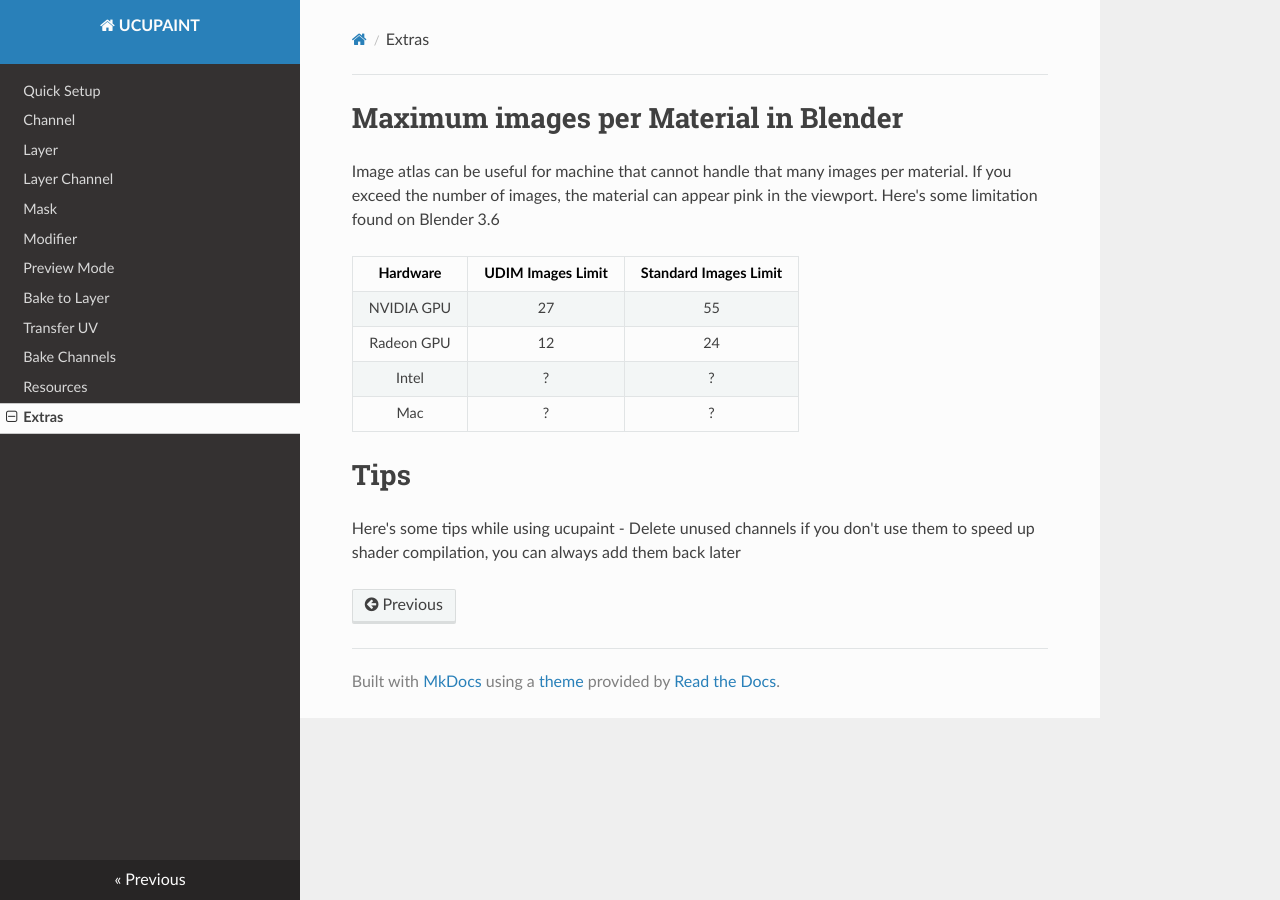
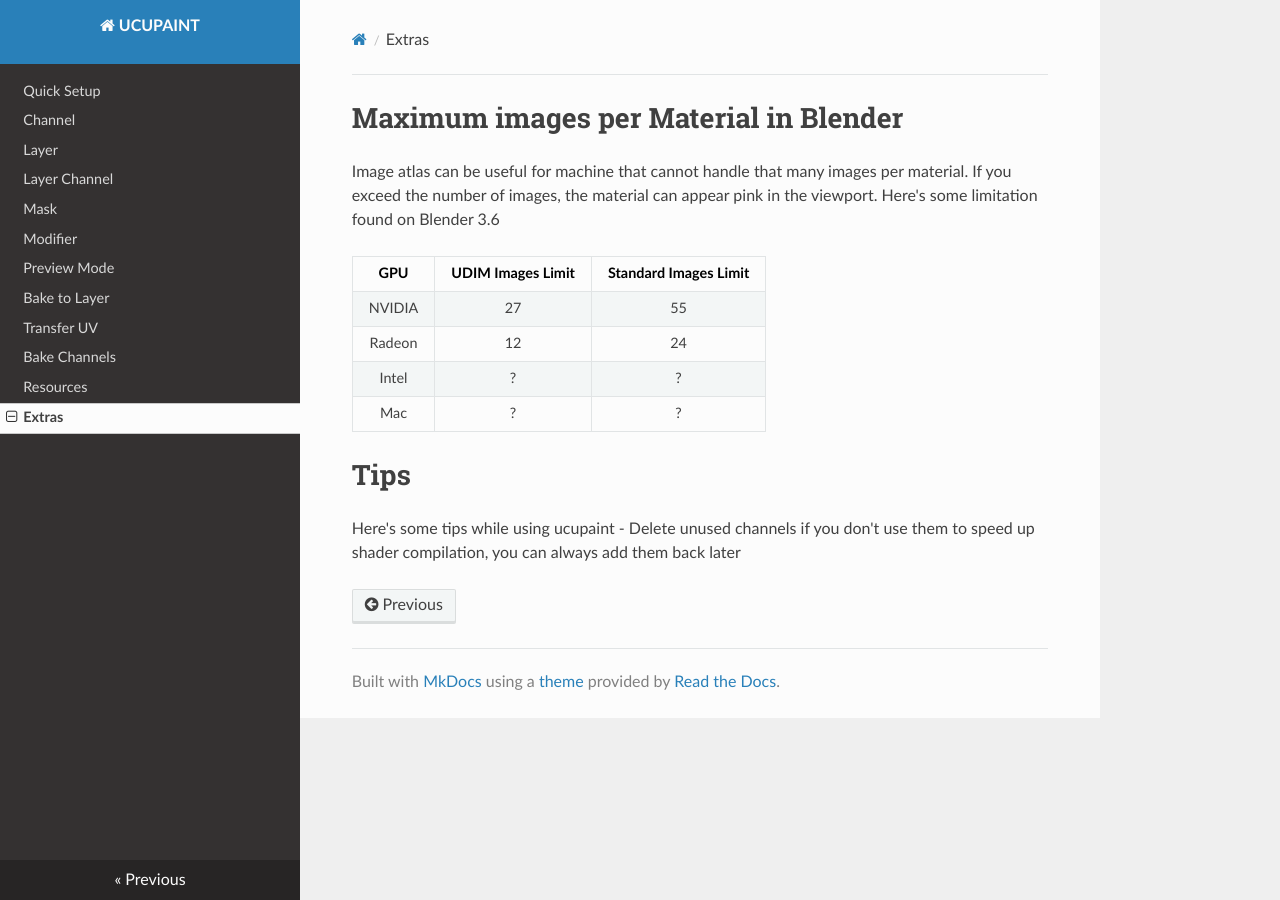
Before and after one commit to ucupumar/ucupaint-wiki, an MkDocs documentation site: the page built from docs/01.11.extras.md, in a window 1280 px wide. Built offline with MkDocs 1.6.1, drawn with Linux system fonts in a browser that asks for light colours; nearby versions of some CDN libraries.

Commit message:
Update 01.11.extras.md

```diff
--- a/docs/01.11.extras.md
+++ b/docs/01.11.extras.md
@@ -1,10 +1,10 @@
 # Maximum images per Material in Blender
 Image atlas can be useful for machine that cannot handle that many images per material. If you exceed the number of images, the material can appear pink in the viewport. Here's some limitation found on Blender 3.6
 
-|  Hardware  | UDIM Images Limit | Standard Images Limit |
+|     GPU    | UDIM Images Limit | Standard Images Limit |
 | :--------: | :---------------: | :-------------------: |
-| NVIDIA GPU |        27         |          55           |
-| Radeon GPU |        12         |          24           |
+|   NVIDIA   |        27         |          55           |
+|   Radeon   |        12         |          24           |
 |   Intel    |         ?         |           ?           |
 |    Mac     |         ?         |           ?           |
 
```
